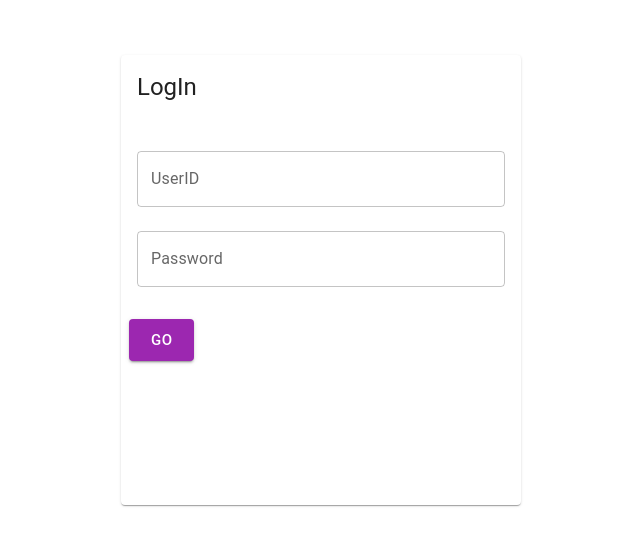
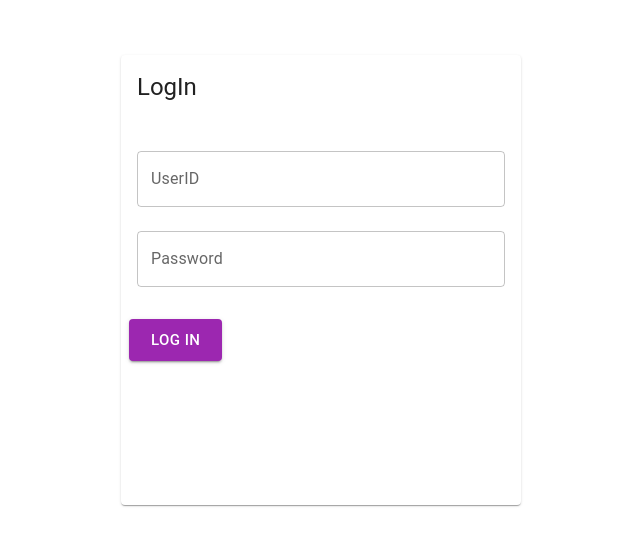
Before and after one commit to claustra01/OUNSE-frontend, a React (Create React App) app: page /login in a window 1280 px wide. Shown: the part 105-650 px from the top of the page, without its empty margins (319-959 px from the left). Built offline with nearby package versions, Linux system fonts and the light colour scheme; no server answers.

Commit message:
:construction: login

```diff
--- a/src/pages/LogIn/LogIn.tsx
+++ b/src/pages/LogIn/LogIn.tsx
@@ -1,21 +1,9 @@
-import {
-    Box,
-    Button,
-    Card,
-    CardActions,
-    CardContent,
-    CardHeader,
-    TextField,
-  } from "@mui/material";
-  import { memo } from "react";
-  import { useState } from 'react'
-  import axios from 'axios'
-  import { redirect } from 'react-router'
-  import { DEFAULT_MAX_VERSION } from "tls";
-  import React from "react";
+import { Box, Button, Card, CardActions, CardContent, CardHeader, TextField } from "@mui/material";
+import { useState } from "react";
+import axios from "axios";
 
+export const LogIn = () => {
 
-  export const LogIn = memo(() => {
     const cardStyle = {
       display: "block",
       transitionDuration: "0.3s",
@@ -24,12 +12,38 @@ import {
       variant: "outlined",
     };
 
-        const [value, setValue] = useState('');
     const [userID, setUserID] = useState('');
     const [password, setPassword] = useState('');
 
+    const [errorMessage, setErrorMessage] = useState('')
+
+    const clickLogIn = async () => {
+
+      // 入力エラー
+      if (userID === '') {
+        setErrorMessage('UserID is empty')
+        return
+      } else if (password === '') {
+        setErrorMessage('password is empty')
+        return
+      }
+
+      // ログイン処理
+      const res = await axios.post('login', {
+          user_id: userID,
+          password: password
+      }, {withCredentials: true})
+      const obj = JSON.parse(JSON.stringify(res));
+      console.log(obj.data)
+
+      // エラー処理
+      if (obj.data.Result === 'Failed') {
+        setErrorMessage(obj.data.Message)
+        return
+      }
 
 
+    }
 
     return (
       <Box
@@ -49,7 +63,7 @@ import {
                 label="UserID"
                 placeholder="UserID"
                 margin="normal"
-                onChange={(e) => setUserID(e.target.value)}
+                onChange={((e)=>{setUserID(e.target.value)})}
               />
               <TextField
                 fullWidth
@@ -58,21 +72,27 @@ import {
                 label="Password"
                 placeholder="Password"
                 margin="normal"
-                onChange={(e) => setPassword(e.target.value)}
+                onChange={((e)=>{setPassword(e.target.value)})}
               />
             </div>
           </CardContent>
           <CardActions>
             <div className="Button">
               <div className="loginButton">
-                    <Button variant="contained" size="large" color="secondary" onClick={(e) => console.log(e.currentTarget.value)}>
-                    GO
+                <Button
+                  variant="contained"
+                  size="large"
+                  color="secondary"
+                  onClick={clickLogIn}
+                >
+                  Log In
                 </Button>
               </div>
             </div>
           </CardActions>
+          {errorMessage}
         </Card>
       </Box>
+    );
 
-    );
-  })
+}
```
Lines whose indentation alone changed are shown as unchanged.
